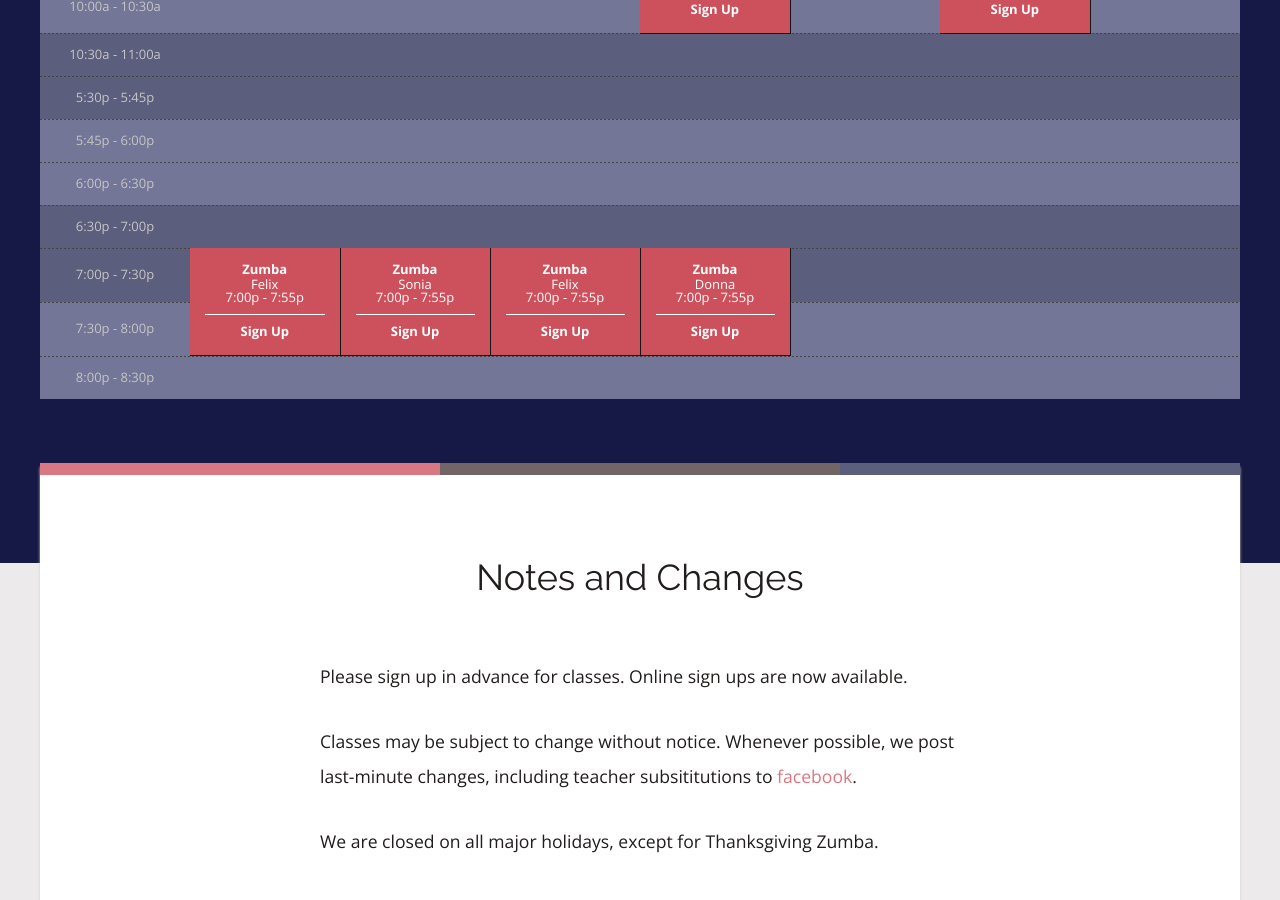
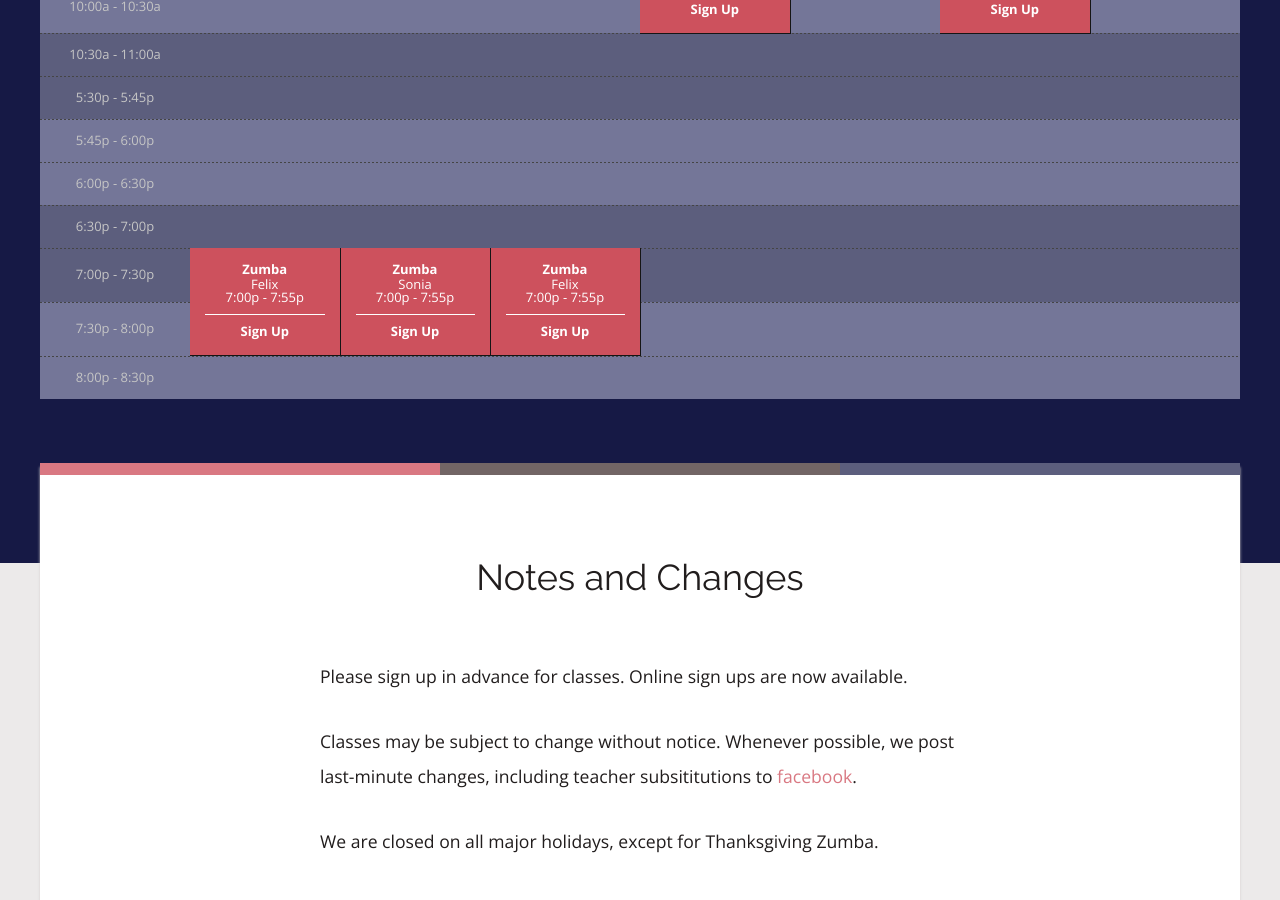
Before and after one commit to rwstone/shapeitup, a Jekyll site: the page built from schedule/index.md, in a window 1280 px wide and 900 px high, scrolled down 507 px. Built offline with Jekyll 4.4.1, drawn with Linux system fonts in a browser that asks for light colours; some web fonts are replaced.

Commit message:
Updated Index

```diff
--- a/schedule/index.md
+++ b/schedule/index.md
@@ -18,12 +18,6 @@ sessions:
 - class: Zumba
   instructor: Felix
   day: Wednesday
-  start_time: 7:00p
-  end_time: 7:55p
-  length: 2
-- class: Zumba
-  instructor: Donna
-  day: Thursday
   start_time: 7:00p
   end_time: 7:55p
   length: 2
```
